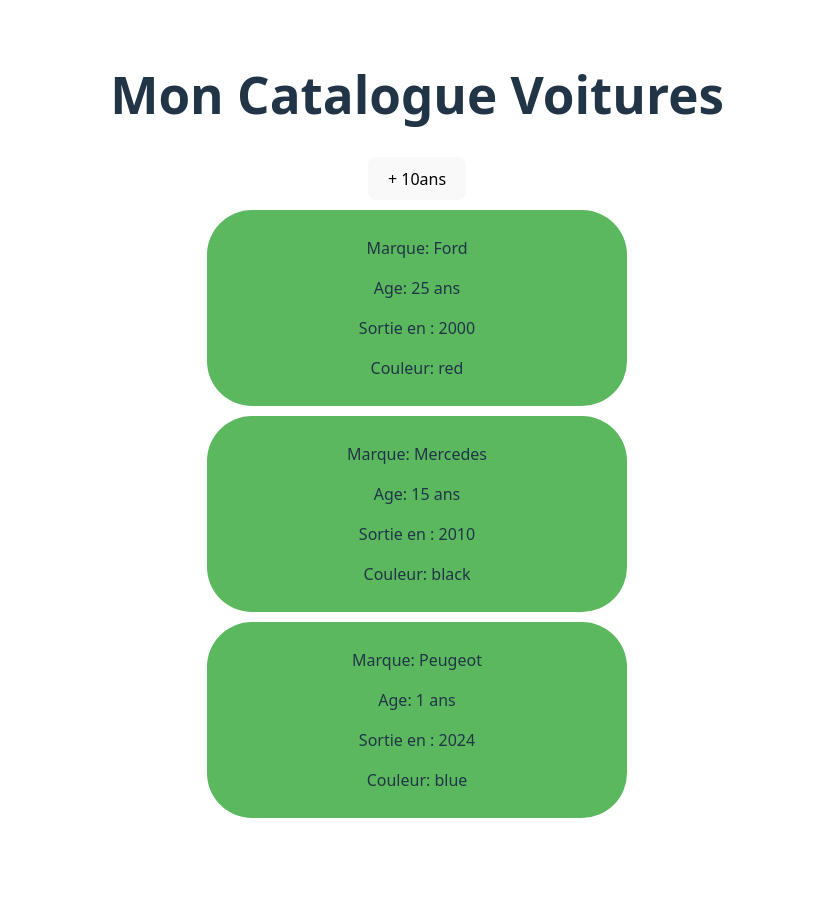
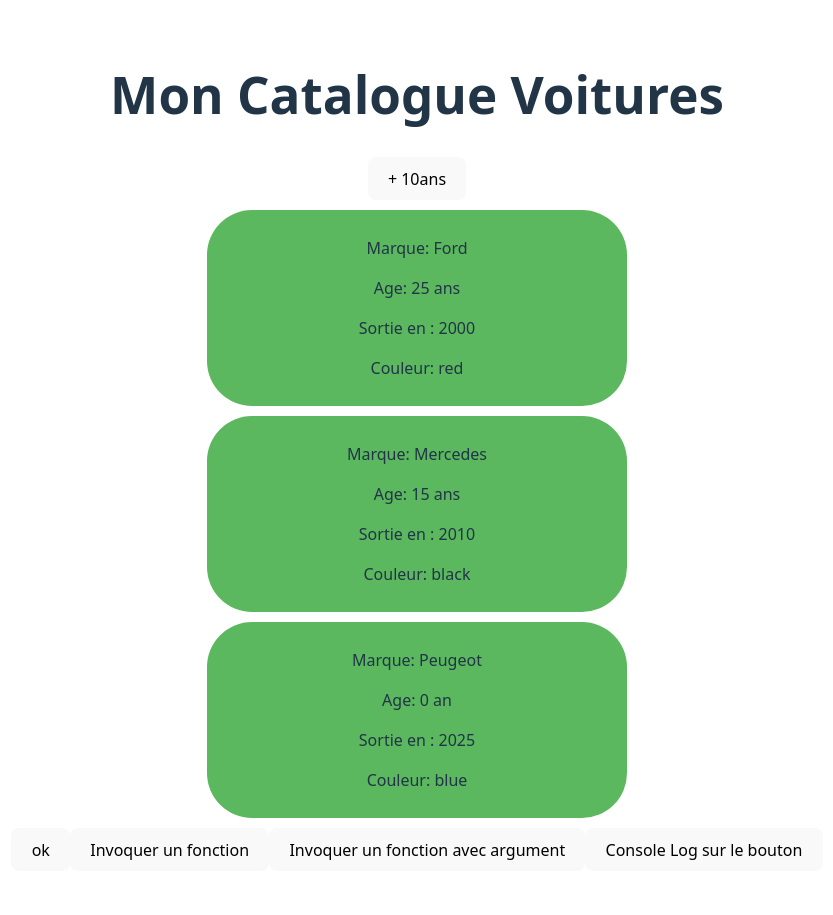
Before and after one commit to maxc0434/ProjetsReact, a React (Vite) app in the folder projetvoiture/: page / in a window 1280 px wide. Shown: the top 915 px of the page, without its empty margins (223-1056 px from the left). Before the commit the page ends 860 px from the top, so only its background shows below. Built offline with nearby package versions, Linux system fonts and the light colour scheme.

Commit message:
maj 15092025

```diff
--- a/projetvoiture/src/App.jsx
+++ b/projetvoiture/src/App.jsx
@@ -1,6 +1,8 @@
 import { Component } from 'react';
 import Mycars from './components/Mycars';
 import './App.css';
+import Welcome from './components/Welcome';
+import Maman from './components/Maman';
 
 class App extends Component {
 
@@ -12,9 +14,14 @@
     return (
       <div className='App'>
         <Mycars title={this.state.titre} />
+
+        <Welcome/>
+
+        <Maman/>
       </div>
     )
   }
+
 }
 
 export default App;
--- a/projetvoiture/src/components/Cars.jsx
+++ b/projetvoiture/src/components/Cars.jsx
@@ -2,7 +2,7 @@
 
 
 
-const Car = ({ color, children, year, annee }) => {
+const Car = ({ color, children, age, year }) => {
   const colorInfo = color ? <p>Couleur: {color}</p> : <p>Couleur: "Néant"</p>;
 
   if (children) {
@@ -10,8 +10,8 @@
 
       <Wrapper>
         <p>Marque: {children}</p>
-        <p>Age: {year}</p>
-        <p>Sortie en : {annee}</p>
+        <p>Age: {age}</p>
+        <p>Sortie en : {year}</p>
         {colorInfo}
       </Wrapper>
     );
--- /dev/null
+++ b/projetvoiture/src/components/Maman.jsx
@@ -0,0 +1,28 @@
+import { Component } from "react";
+
+class Maman extends Component {
+
+    state = {
+        messageMaman: null,
+        messageToto: null,
+    }
+
+    ordreMaman = () => {
+        this.setState({messageMaman: 'Va ranger ta chambre'})
+
+    }
+
+
+    render() {
+        return (
+            <div>
+                <h1>Maman</h1>
+
+                <button onClick={this.ordreMaman}>Ordre de la maman</button>
+                <p> {this.state.messageMaman} </p>
+            </div>
+        )
+    }
+}
+
+export default Maman
--- a/projetvoiture/src/components/MyCars.jsx
+++ b/projetvoiture/src/components/MyCars.jsx
@@ -8,7 +8,7 @@
 
       { name: "Mercedes", color: "black", year: 2010 },
 
-      { name: "Peugeot", color: "blue", year: 2024 },
+      { name: "Peugeot", color: "blue", year: 2025 },
     ],
   };
 
@@ -20,21 +20,16 @@
     this.setState({ updatedState });
   };
 
-  getAge = year => {
+  getAge = (year) => {
     const now = new Date().getFullYear();
     const age = now - year;
 
-    let frenchYearStr = ""
-    if(age === 1 ) {
-      frenchYearStr = "an";
-      } else if (age>1) {
-        frenchYearStr = "ans";
-      }
-      return `${age} ${frenchYearStr}`;
-  }
+    let frenchYearStr = age > 1 ? "ans" : "an";
+
+    return `${age} ${frenchYearStr}`;
+  };
 
   render() {
-    const age = new Date().getFullYear();
 
     return (
       <div>
@@ -43,14 +38,13 @@
 
         <button onClick={this.addTenyears}> + 10ans </button>
 
-        {this.state.voitures.map(({name, color, year}, index) => {
+        {this.state.voitures.map(({ name, color, year }, index) => {
           return (
             <div key={index}>
               <Car
-                color={color}
-                year={ age - year  + " ans"}
-                annee={year}
-              >
+              color={color}
+              age={this.getAge(year)}
+              year={year}>
                 {name}
               </Car>
             </div>
--- /dev/null
+++ b/projetvoiture/src/components/Welcome.jsx
@@ -0,0 +1,25 @@
+const Welcome = () => {
+
+
+    function ok() {
+        console.log("ok");
+    }
+    const bonjour = () => console.log("bonjour");
+    const bonsoir = (arg) => console.log(arg);
+
+    return(
+
+<div>
+    <button onClick= {ok}> ok</button>
+
+    <button onClick= {bonjour}> Invoquer un fonction</button>
+
+    <button onClick= { () => bonsoir("bonsoir")}> Invoquer un fonction avec argument</button>
+
+    <button onClick= { () => console.log("bonne nuit")}> Console Log sur le bouton</button>
+
+</div>
+)
+}
+
+export default Welcome
--- a/projetvoiture/src/components/Wrapper.jsx
+++ b/projetvoiture/src/components/Wrapper.jsx
@@ -10,6 +10,7 @@
           margin: "10px auto",
           borderRadius: "45px",
 
+
         }}>
 
       {children}
```
Also changed, not shown: projetvoiture/src/components/Toto.jsx (added).
